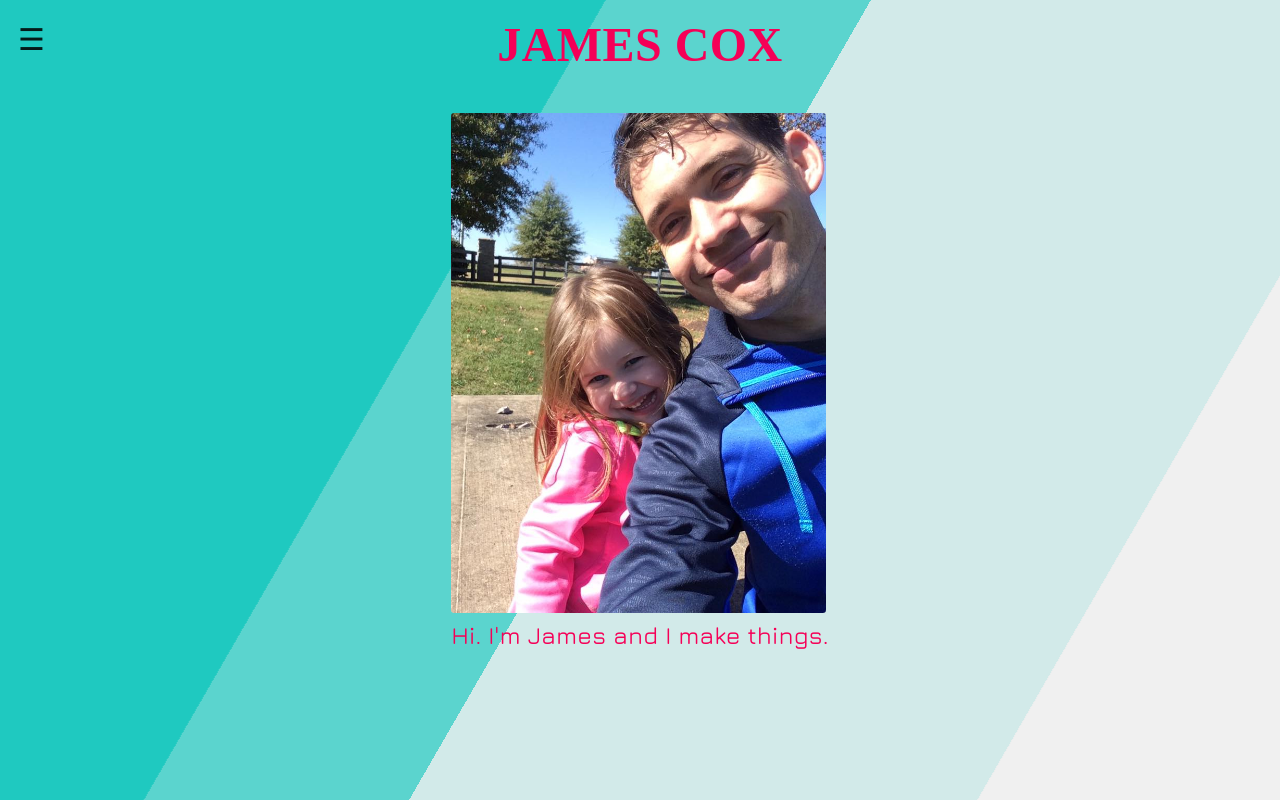
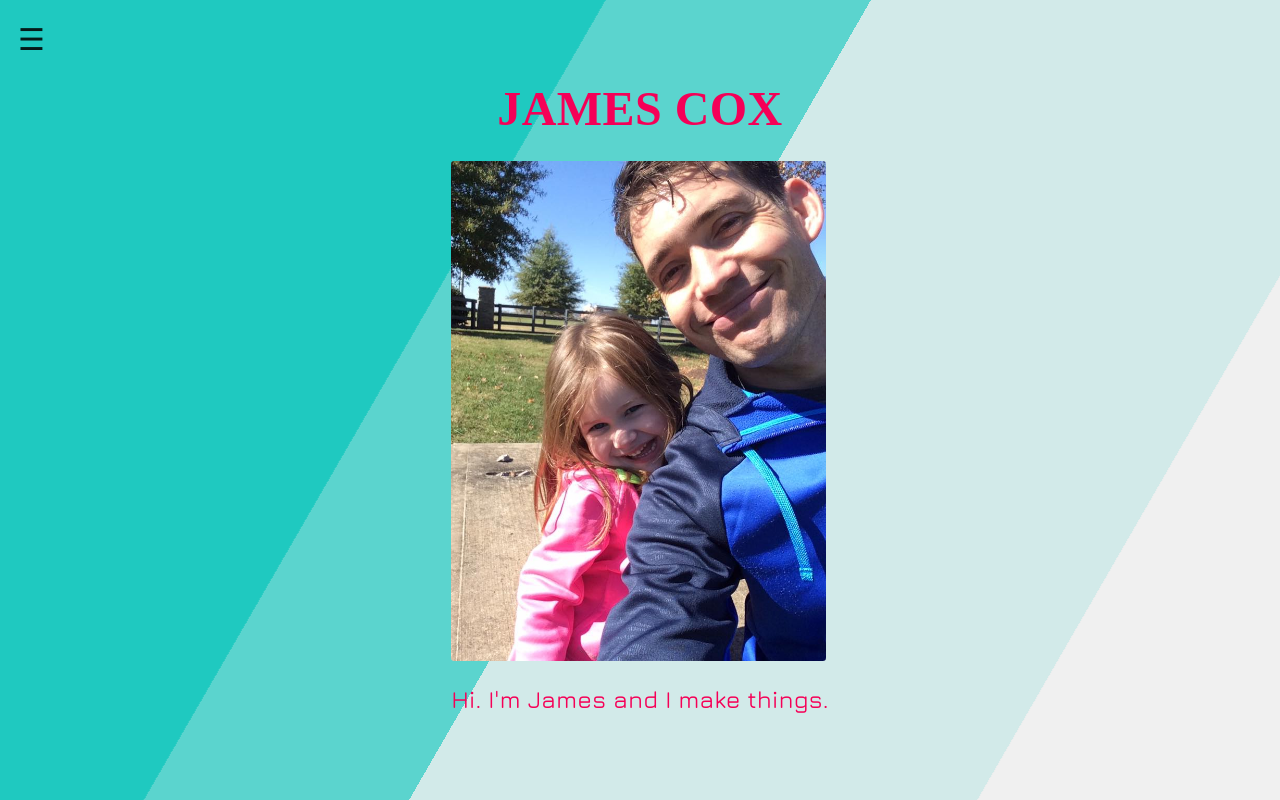
Before and after one commit to jamesncox/portfolio, a React (Create React App) app: page / in a window 1280 px wide. Built offline with nearby package versions, Linux system fonts and the light colour scheme; the HTML template or start-up script is replaced by a standard one; a web font is replaced by a local one.

Commit message:
Update Title.js and Welcome.js spacing and margins

```diff
--- a/src/components/layout/Title.js
+++ b/src/components/layout/Title.js
@@ -8,15 +8,14 @@ const useStyles = makeStyles((theme) => ({
         fontSize: "3rem",
         fontWeight: "bold",
         fontFamily: "'Bungee Inline', cursive",
-        marginTop: "-4rem",
         color: "#f50057",
         [theme.breakpoints.down('sm')]: {
             fontSize: "2.5rem",
-            marginTop: "-3.75rem"
+            marginTop: theme.spacing(1)
         },
         [theme.breakpoints.down('xs')]: {
             fontSize: "2rem",
-            marginTop: "-3.5rem"
+            marginTop: theme.spacing(2)
         }
     },
 }));
--- a/src/components/layout/Welcome.js
+++ b/src/components/layout/Welcome.js
@@ -7,7 +7,7 @@ import EllieAndJames from '../../assets/images/ellie and james.jpg'
 const useStyles = makeStyles((theme) => ({
     box: {
         alignSelf: "center",
-        marginTop: theme.spacing(4),
+        marginTop: theme.spacing(2),
         maxWidth: "100%",
         height: "auto",
         // clipPath: "polygon(15% 0%, 100% 0%, 85% 100%, 0% 100%)"
@@ -24,6 +24,7 @@ const useStyles = makeStyles((theme) => ({
         }
     },
     text: {
+        marginTop: theme.spacing(2),
         alignSelf: "center",
         textAlign: "center",
         fontFamily: "'Jura', sans-serif",
```
